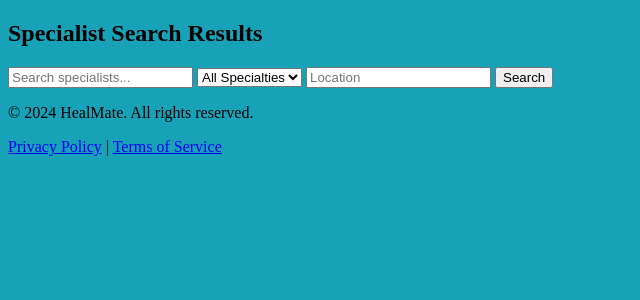
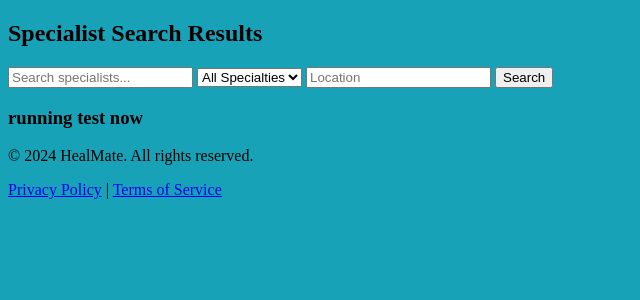
Before and after one commit to easybulb/healmate, a Django app: page /specialists/search/ in a window 1280 px wide. Shown: the part 160-460 px from the top of the page, without its empty margins (0-640 px from the left). Run offline with Django 4.2, Linux system fonts and the light colour scheme; data that the repository does not hold is empty.

Commit message:
add header: running test to reference test was carried out

```diff
--- a/templates/specialists/search_results.html
+++ b/templates/specialists/search_results.html
@@ -15,5 +15,6 @@
     <button type="submit">Search</button>
 </form>
 
+<h3>running test now</h3>
 
 {% endblock %}
```
